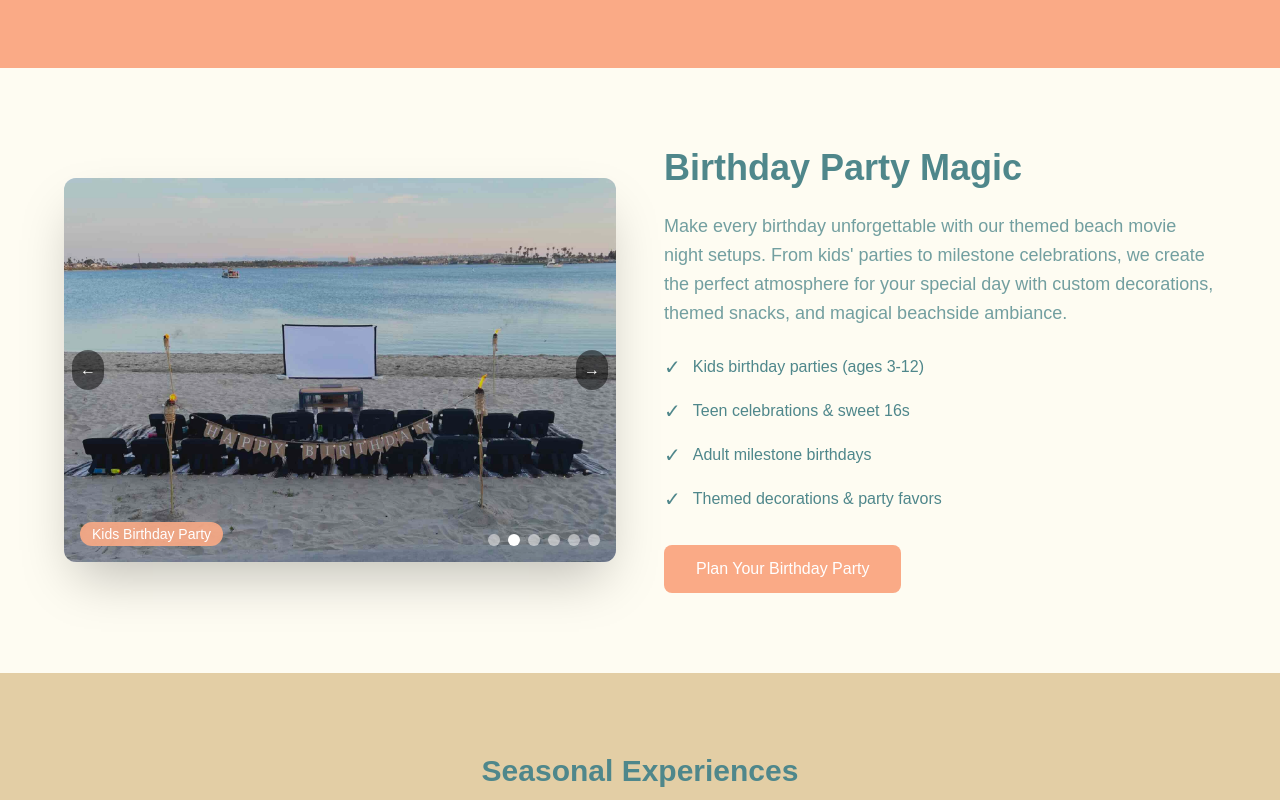
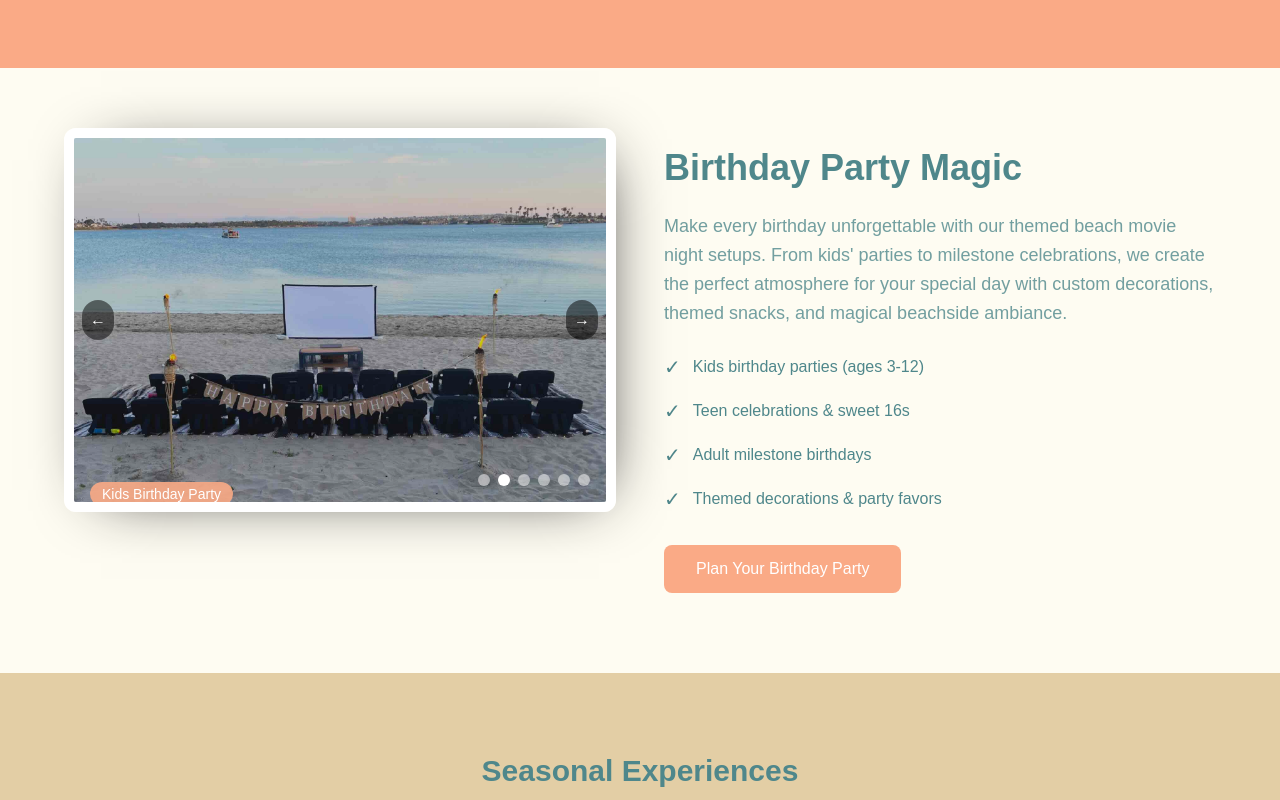
Before and after one commit to Cbakes24/seaside-cinema-website, a Next.js app: page / in a window 1280 px wide. Shown: the part 2740-3540 px from the top of the page. Built offline with nearby package versions, Linux system fonts and the light colour scheme.

Commit message:
css injection to birthday carosel shahdow affects

```diff
--- a/src/app/components/BirthdayCarousel.tsx
+++ b/src/app/components/BirthdayCarousel.tsx
@@ -64,7 +64,16 @@ const BirthdayCarousel: React.FC<BirthdayCarouselProps> = ({
   }
 
   return (
-    <div className={`relative h-96 rounded-xl overflow-hidden shadow-2xl ${className}`}>
+    <>
+
+    <style jsx>{`
+      #birthdayCarousel {
+    margin-top: -100px;
+    box-shadow: 10px 5px 60px -27px;
+        border: 10px solid white;
+      }
+    `}</style>
+    <section id="birthdayCarousel" className={`relative h-96 rounded-xl overflow-hidden shadow-2xl ${className}`}>
       <div className="relative h-96 bg-gray-200">
         <Image
           src={images[currentImageIndex].src}
@@ -121,7 +130,8 @@ const BirthdayCarousel: React.FC<BirthdayCarouselProps> = ({
           ))}
         </div>
       )}
-    </div>
+    </section>
+    </>
   );
 };
 
```
